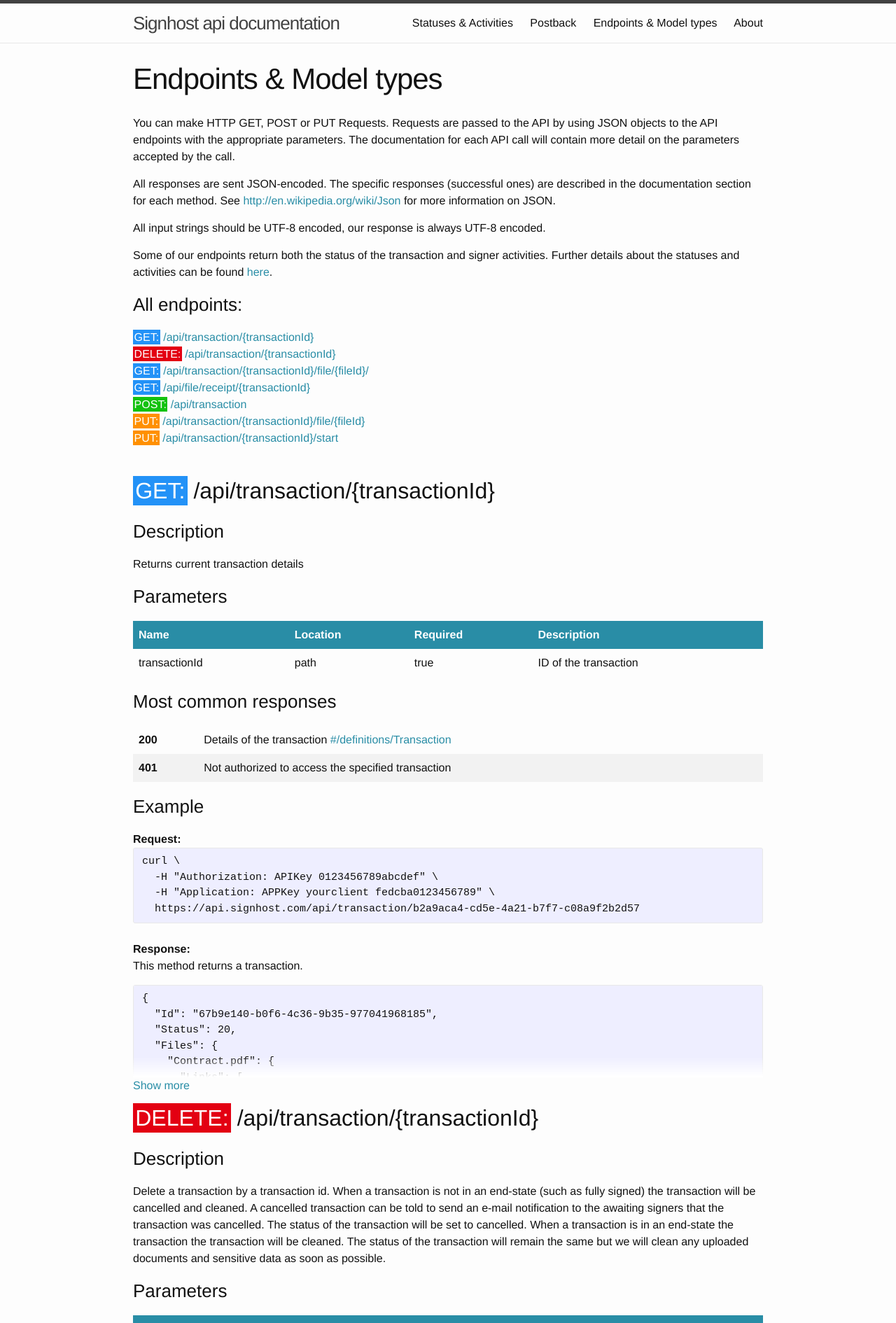
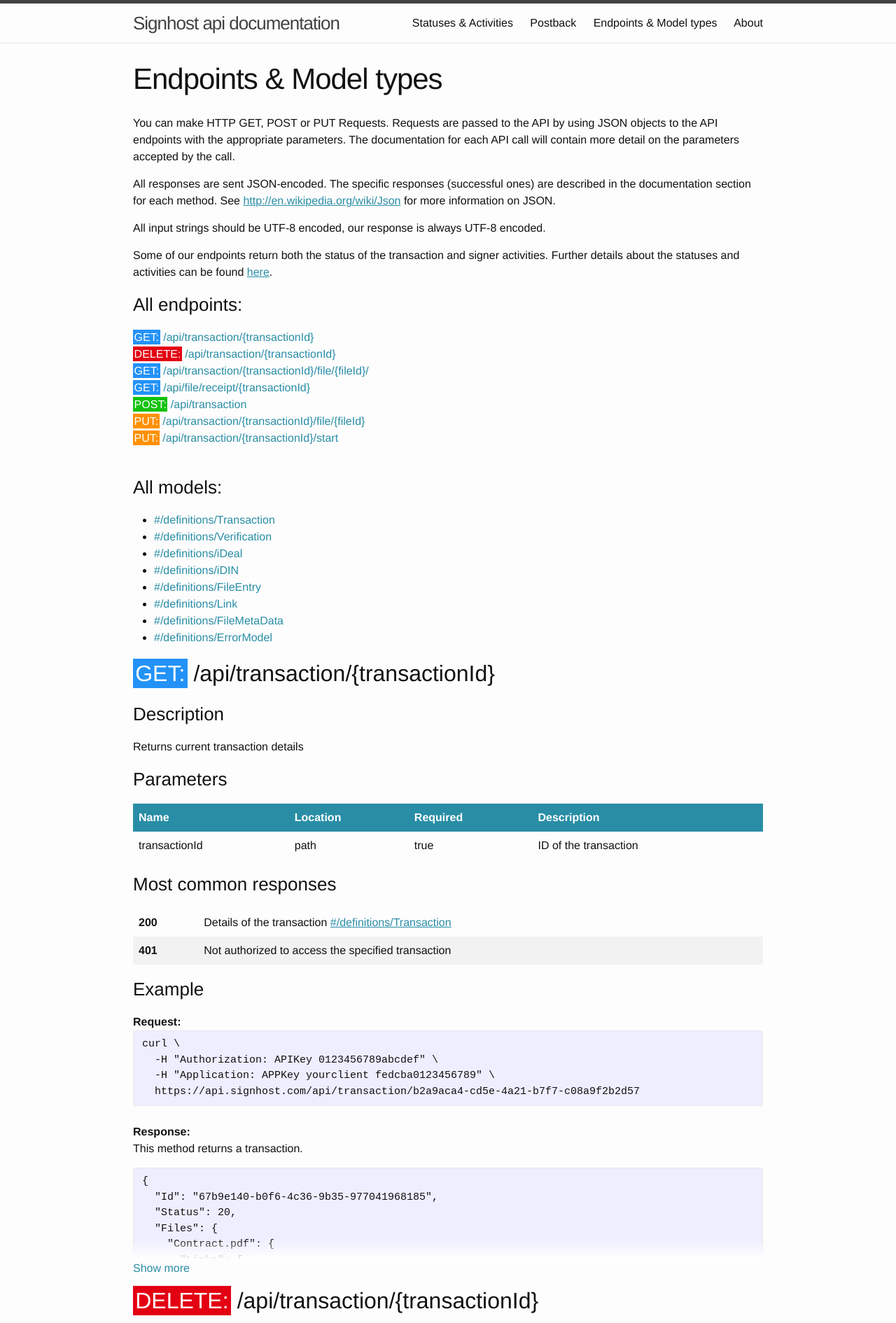
Before and after one commit to markohantula/evidos.github.io, a Jekyll site: the page built from endpoints.html, in a window 1280 px wide. Shown: the top 1890 px of the page at 70% size. Built offline with Jekyll 4.4.1, drawn with Linux system fonts in a browser that asks for light colours; some of the changed text lies outside the part shown.

Commit message:
SIG-1422 Add iDIN verifications data documentation (#31)
* Add iDIN verifications data documentation

* Add ideal verification object

```diff
--- a/_includes/endpoint_responses/get_api_transaction_transactionId.json
+++ b/_includes/endpoint_responses/get_api_transaction_transactionId.json
@@ -36,7 +36,6 @@
       "RequireScribble": true,
       "RequireEmailVerification": true,
       "RequireSmsVerification": true,
-      "RequireIdealVerification": false,
       "RequireDigidVerification": false,
       "RequireKennisnetVerification": false,
       "RequireSurfnetVerification": false,
--- a/_includes/endpoint_responses/post_api_transaction.json
+++ b/_includes/endpoint_responses/post_api_transaction.json
@@ -14,7 +14,6 @@
       "RequireScribble": true,
       "RequireEmailVerification": true,
       "RequireSmsVerification": true,
-      "RequireIdealVerification": false,
       "RequireDigidVerification": false,
       "RequireKennisnetVerification": false,
       "RequireSurfnetVerification": false,
--- a/_includes/schema_object.html
+++ b/_includes/schema_object.html
@@ -12,6 +12,24 @@
 	<tbody>
 {% endif %}
 
+	{% assign properties = include.prop_schema.properties %}
+	{% if include.prop_schema.allOf %}
+		{% assign properties = "" | split: "|" %}
+		Inherits properties from
+
+		{%for object in include.prop_schema.allOf %}
+			{%if object['$ref']%}
+				<a href="#{{ object["$ref"] | uri_escapce }}">{{object['$ref']}}</a>
+			{%endif%}
+		{%endfor%}
+
+		{% assign object = include.prop_schema.allOf | where: "type","object"  %}
+		{% assign object = object[0]  %}
+		{% for prop in object.properties %}
+			{% assign properties = properties | push: prop  %}
+		{%endfor%}
+	{% endif %}
+
 	{% if include.prop_schema.additionalProperties and include.prop_schema.description %}
 	<tr>
 		{% for d in (1..include.level) > 0 %}
@@ -24,7 +42,7 @@
 	</tr>
 	{% endif %}
 
-	{% for prop in include.prop_schema.properties %}
+	{% for prop in properties %}
 
 		{% assign prop_name = prop[0] %}
 		{% assign prop_schema = prop[1] %}
--- a/_sass/_base.scss
+++ b/_sass/_base.scss
@@ -105,7 +105,13 @@
     &:hover {
         color: $text-color;
         text-decoration: underline;
+        text-decoration-style: wavy;
     }
+}
+
+td a,
+p a {
+    text-decoration: underline;
 }
 
 
--- a/endpoints.html
+++ b/endpoints.html
@@ -23,6 +23,16 @@
     </ul>
   <br>
   <!-- End list of al endpoints-->
+
+  <!-- Begin list of models -->
+  <h3>All models:</h3>
+  <ul >
+    {% for model in site.data.api-swagger.definitions %}
+      {% capture def %}#/definitions/{{ model[0] }}{%endcapture%}
+    <li><a href="#{{ def | uri_escape }}">{{def}}</a>
+    {% endfor %}
+  </ul>
+  <!-- End list of models -->
 
   {% for path in site.data.api-swagger.paths %}
     {% for m in path[1] %}
```
Also changed, not shown: _data/api-swagger.yaml (+50 -10 lines).
